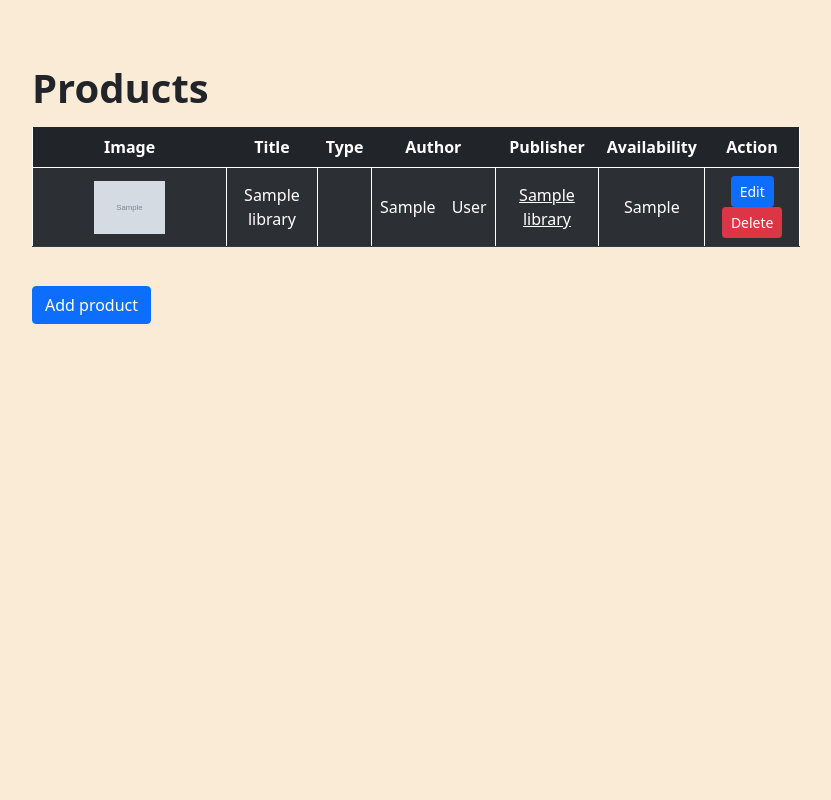
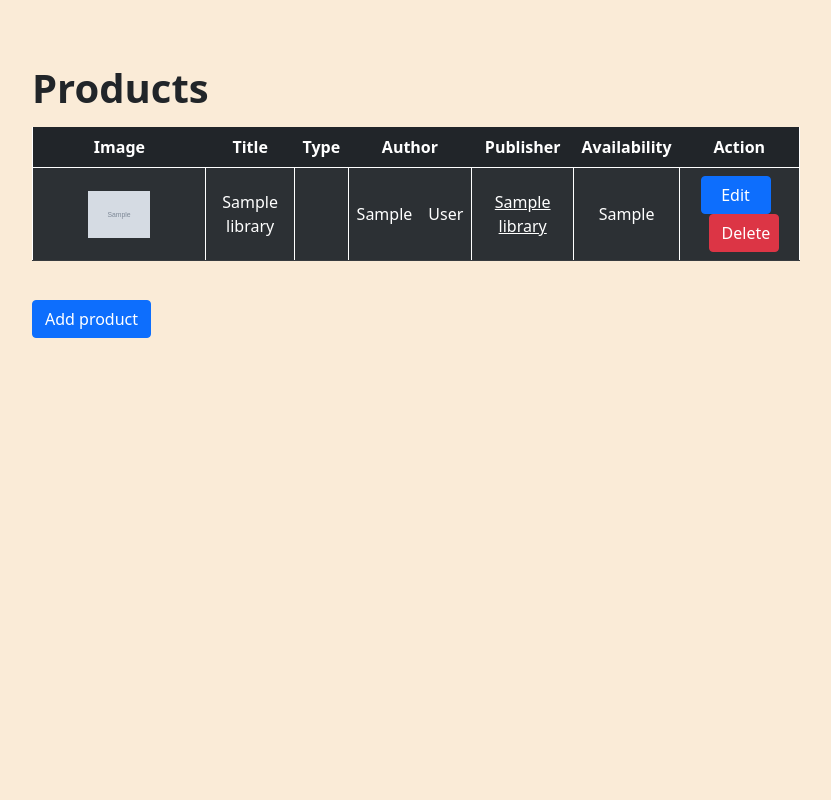
Before and after one commit to Keltroz/BE17-CR4-MarkusSchaefer, a PHP site: page / in a window 1280 px wide. Shown: the whole page, without its empty margins (224-1055 px from the left). Run offline with PHP 8.4, Linux system fonts and the light colour scheme; tables that the repository leaves empty or names only in its code hold one stand-in row (values such as "Sample post").

Commit message:
changed index styling

```diff
--- a/index.php
+++ b/index.php
@@ -16,8 +16,8 @@ if (mysqli_num_rows($result) > 0) {
            <td style='border-left: none; text-align: left;'>" . $article['author_last_name'] . "</td>
            <td><a href=''>" . $article['publisher_name'] . "</a></td>
            <td>" . $article['availability'] . "</td>
-           <td><a href='update.php?id=" . $article['id'] . "'><button class='btn btn-primary btn-sm' type='button'>Edit</button></a>
-           <a href='delete.php?id=" . $article['id'] . "'><button class='btn btn-danger btn-sm' type='button'>Delete</button></a></td>
+           <td><a href='update.php?id=" . $article['id'] . "'><button class='btn btn-primary btnWidth me-2' type='button'>Edit</button></a>
+           <a href='delete.php?id=" . $article['id'] . "'><button class='btn btn-danger btnWidth ms-2' type='button'>Delete</button></a></td>
            </tr>
            ";
     }
@@ -86,6 +86,10 @@ if (mysqli_num_rows($result) > 0) {
             height: 100%;
         }
 
+        .btnWidth {
+            width: 70px;
+        }
+
     </style>
 </head>
 
```
